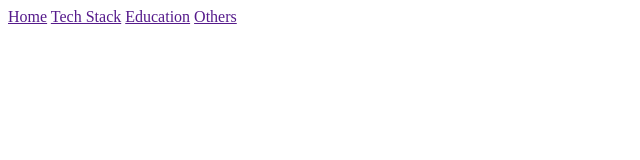
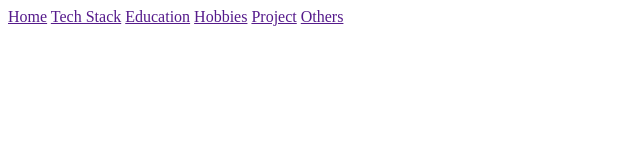
Before and after one commit to AryaSPatil/profile-arya, a plain HTML site: page index.html in a window 1280 px wide. Shown: the whole page, without its empty margins (0-640 px from the left). Drawn offline with Linux system fonts and the light colour scheme.

Commit message:
Added links

```diff
--- a/index.html
+++ b/index.html
@@ -9,6 +9,8 @@
     <a href="">Home</a>
     <a href="">Tech Stack</a>
     <a href="">Education</a>
+    <a href="">Hobbies</a>
+    <a href="">Project</a>
     <a href="">Others</a>
 </body>
 </html>
```
